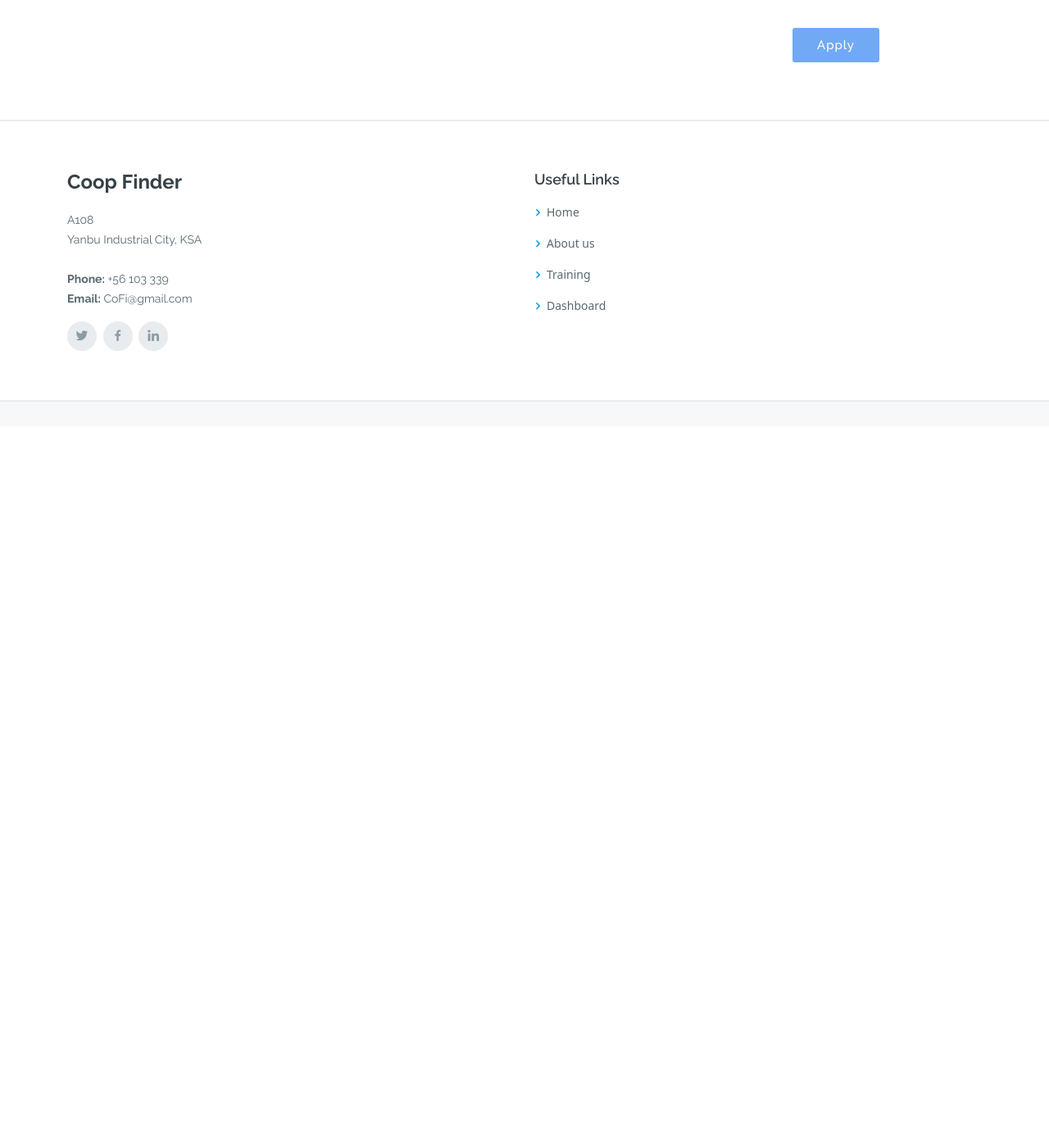
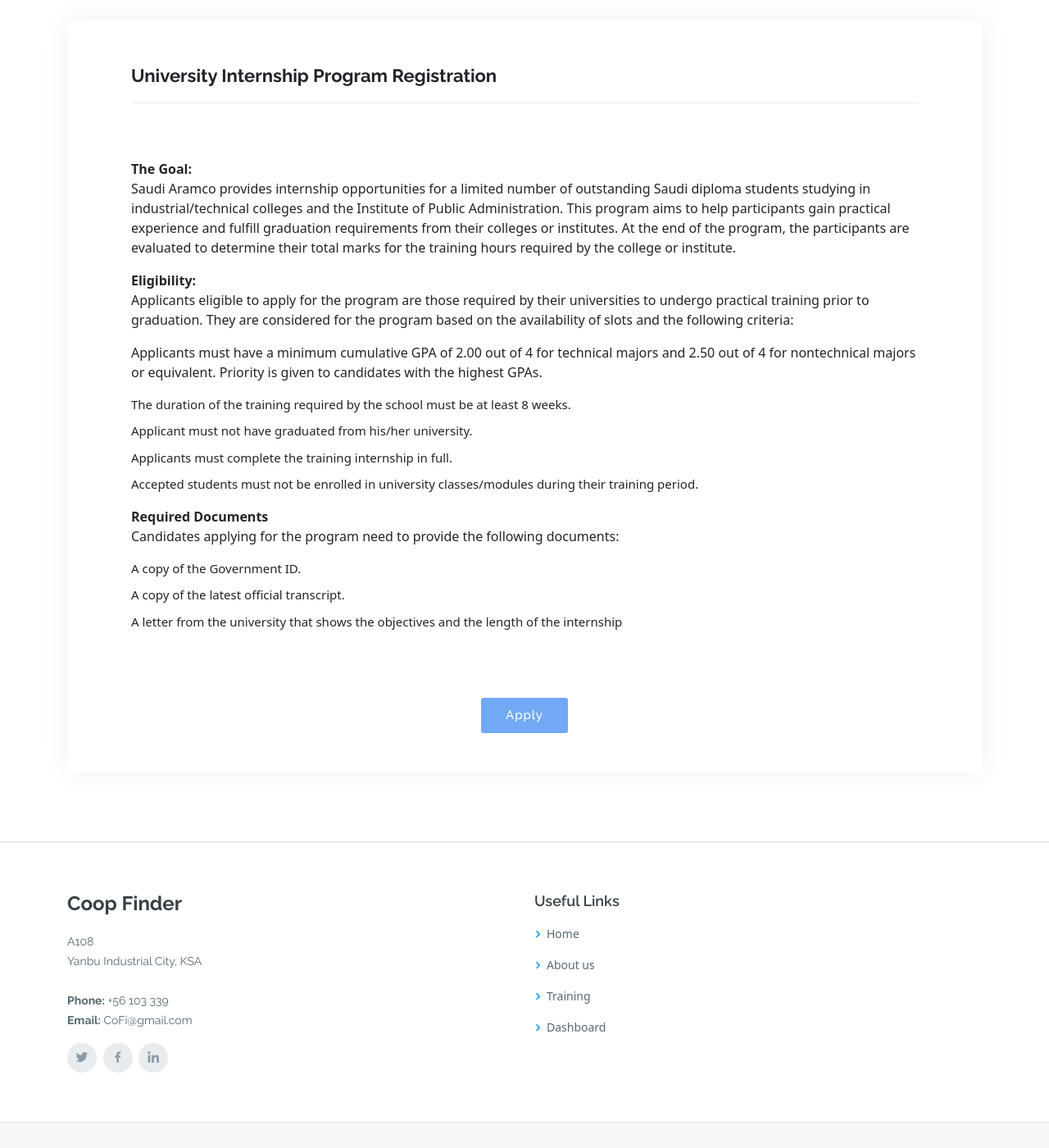
Before and after one commit to Rahafmw/CS383-Project, a PHP site: page /training-details.php in a window 1280 px wide. Shown: the part 908-2308 px from the top of the page at 82% size. Before the commit the page ends 1398 px from the top, so only its background shows below. Run offline with PHP 8.4, Linux system fonts and the light colour scheme.

Commit message:
training page update

```diff
--- a/training-details.php
+++ b/training-details.php
@@ -76,25 +76,70 @@
 
           <div class="col-lg-4">
             <div class="portfolio-info">
+            <h3><span class="text-primary">Aramco</span>, Energy Company</h3>
+              <ul>
+                <li><strong>Location:</strong> Dhahran, Saudi Arabia</li>
+                <li><strong>Overview:</strong> We are one of the world's largest integrated energy and chemicals companies, creating value across the hydrocarbon chain, and delivering societal and economic benefits to people and communities around the globe who rely on the vital energy we supply.</li>
+                <div class="row header-social-links align-items-center pt-4">
+                <li class="col"><strong>Social media:</strong>
+                  <a href="#" class="col linkedin"><i class="bi bi-linkedin"></i></a>
+                  <a href="#" class="col twitter"><i class="bi bi-twitter"></i></a>
+                  <a href="#" class="col twitter"><i class="bi bi-facebook"></i></a>
+                  <a href="#" class="col linkedin"><i class="bi bi-globe2"></i></a>
+                </div></li>
+              </ul>
+            </div>
+
+            <div class="portfolio-info">
               <h3>Training Information</h3>
               <ul>
-                <li><strong>Category</strong>: Company</li>
-                <li><strong>Program Registration</strong>: November 07, 2022  at eight o’clock </li>
+                <li><strong>Registration Start Date:</strong> November 07, 2022  at 8:00 AM</li>
+                <li><strong>Registration End Date:</strong> November 15, 2022  at 4:00 PM </li>
                 <li><strong>Important Dates</strong>: The first day of the training for the program starts on: December 25, 2022 & January 16, 2023. </li>
-                <li><strong>Website URL</strong>: <a href="#">www.aramco.com</a></li>
               </ul>
             </div>
-            <div class="portfolio-description">
-              <h2>The goal</h2>
-              <p>
-                Saudi Aramco provides internship opportunities for a limited number of outstanding Saudi diploma students studying in industrial/technical colleges and the Institute of Public Administration. This program aims to help participants gain practical experience and fulfill graduation requirements from their colleges or institutes. At the end of the program, the participants are evaluated to determine their total marks for the training hours required by the college or institute.
-              </p>
-            </div>
 
-           <div class="mt-2 pt-2 col-lg-12 col-md-12 text-center">
-             <a href="#" class="team-btn align-middle">Apply</a>
-           </div>
           </div>
+
+          <!------Training program details-------->
+          <div class="p-4 container rounded bg-white">
+                    <div class="row portfolio-info">
+
+                    <div class="col"><div class="row">
+
+                            <div class="col-12 mt-4 px-5">
+                            <h3>University Internship Program Registration</h3>
+                            </div>
+
+                        <div class="p-5">
+
+                            <b>The Goal:</b>
+                            <p>Saudi Aramco provides internship opportunities for a limited number of outstanding Saudi diploma students studying in industrial/technical colleges and the Institute of Public Administration. This program aims to help participants gain practical experience and fulfill graduation requirements from their colleges or institutes. At the end of the program, the participants are evaluated to determine their total marks for the training hours required by the college or institute.</p>
+
+                            <b>Eligibility:</b>
+                            <p>Applicants eligible to apply for the program are those required by their universities to undergo practical training prior to graduation. They are considered for the program based on the availability of slots and the following criteria:</p>
+                            <p>Applicants must have a minimum cumulative GPA of 2.00 out of 4 for technical majors and 2.50 out of 4 for nontechnical majors or equivalent. Priority is given to candidates with the highest GPAs.</p>
+                            <ul>
+                                <li>The duration of the training required by the school must be at least 8 weeks.</li>
+                                <li>Applicant must not have graduated from his/her university.</li>
+                                <li>Applicants must complete the training internship in full.</li>
+                                <li>Accepted students must not be enrolled in university classes/modules during their training period.</li>
+                            </ul>
+
+                            <b>Required Documents</b>
+                            <p>Candidates applying for the program need to provide the following documents:</p>
+                            <ul>
+                                <li>A copy of the Government ID.</li>
+                                <li>A copy of the latest official transcript.</li>
+                                <li>A letter from the university that shows the objectives and the length of the internship</li>
+                            </ul>
+                        </div>
+
+                        <div class="mt-2 pb-2 col-lg-12 col-md-12 text-center">
+                              <a href="#" class="team-btn align-middle">Apply</a>
+                            </div>
+                    </div>
+                </div>
 
         </div>
 
```
